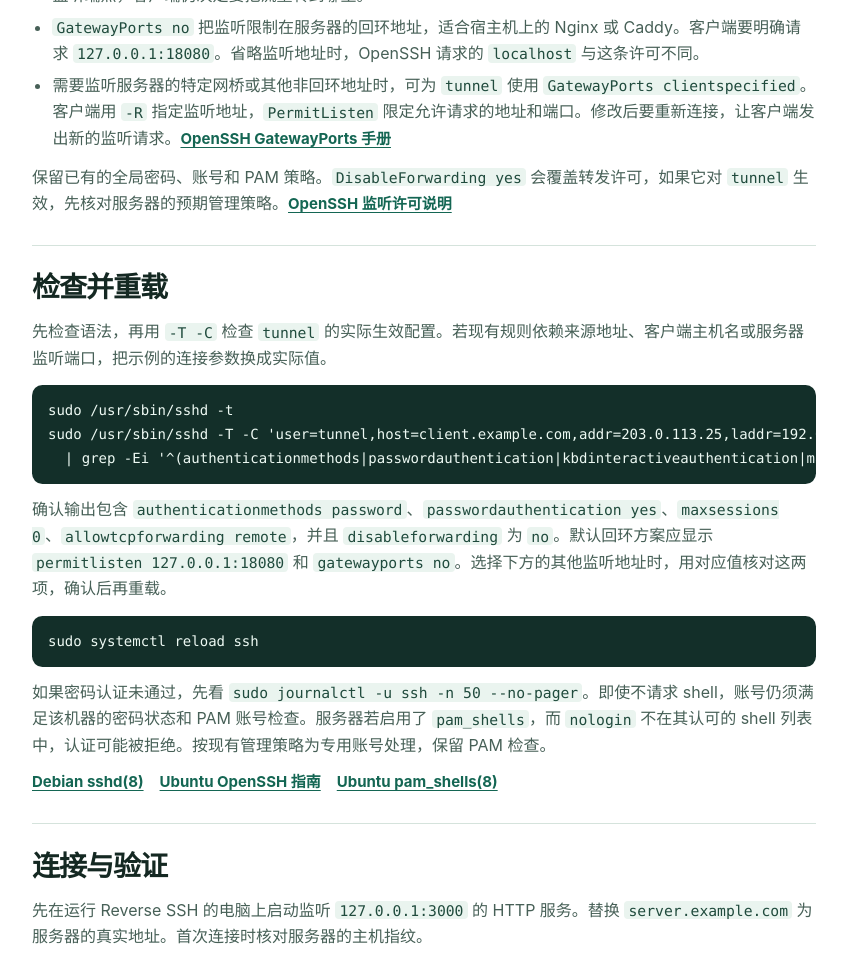
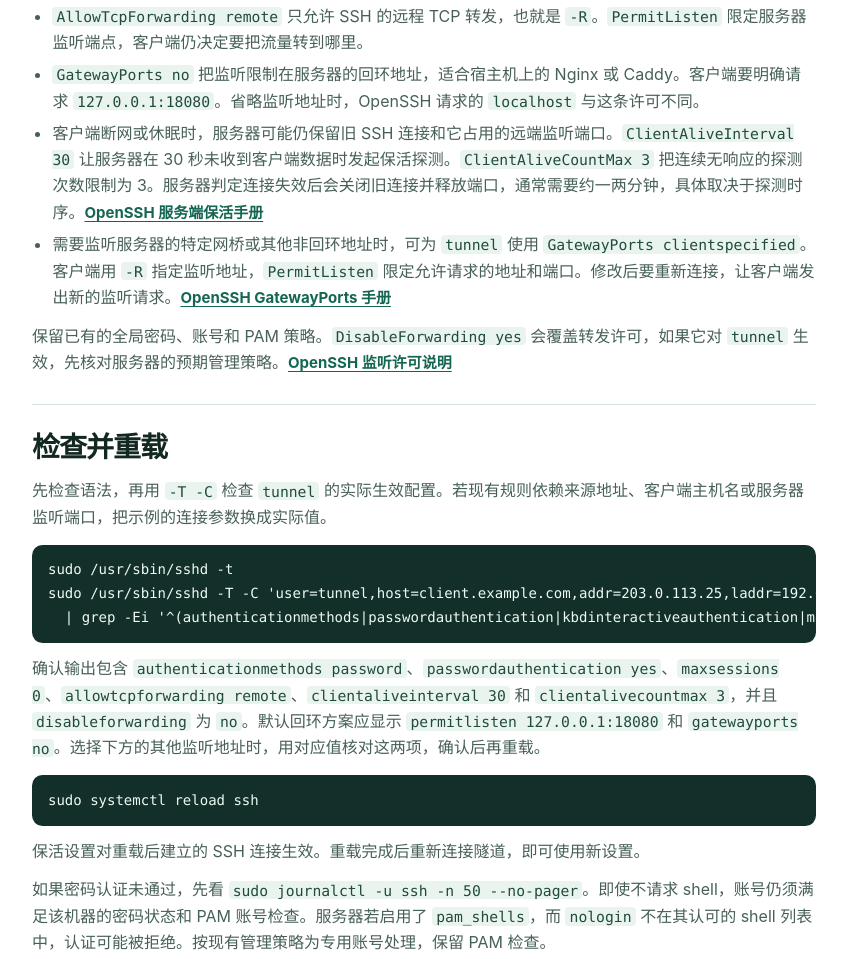
Before and after one commit to AdemJensen/Reverse-SSH, a plain HTML site: page docs/ssh-tunnel-user.html in a window 1280 px wide. Shown: the part 1342-2301 px from the top of the page, without its empty margins (296-1143 px from the left). Drawn offline with Linux system fonts and the light colour scheme.

Commit message:
Document server keepalives for the tunnel user

```diff
--- a/docs/ssh-tunnel-user.html
+++ b/docs/ssh-tunnel-user.html
@@ -68,6 +68,8 @@ sudo passwd tunnel</code></pre>
     AllowTcpForwarding remote
     PermitListen 127.0.0.1:18080
     GatewayPorts no
+    ClientAliveInterval 30
+    ClientAliveCountMax 3
     AllowStreamLocalForwarding no
     AllowAgentForwarding no
     X11Forwarding no
@@ -78,6 +80,7 @@ sudo passwd tunnel</code></pre>
             <li><code>MaxSessions 0</code> 拒绝登录 shell、远程命令和 SFTP 等子系统，同时允许转发。</li>
             <li><code>AllowTcpForwarding remote</code> 只允许 SSH 的远程 TCP 转发，也就是 <code>-R</code>。<code>PermitListen</code> 限定服务器监听端点，客户端仍决定要把流量转到哪里。</li>
             <li><code>GatewayPorts no</code> 把监听限制在服务器的回环地址，适合宿主机上的 Nginx 或 Caddy。客户端要明确请求 <code>127.0.0.1:18080</code>。省略监听地址时，OpenSSH 请求的 <code>localhost</code> 与这条许可不同。</li>
+            <li>客户端断网或休眠时，服务器可能仍保留旧 SSH 连接和它占用的远端监听端口。<code>ClientAliveInterval 30</code> 让服务器在 30 秒未收到客户端数据时发起保活探测。<code>ClientAliveCountMax 3</code> 把连续无响应的探测次数限制为 3。服务器判定连接失效后会关闭旧连接并释放端口，通常需要约一两分钟，具体取决于探测时序。<a class="text-link" href="https://man.openbsd.org/sshd_config.5#ClientAliveInterval">OpenSSH 服务端保活手册</a></li>
             <li>需要监听服务器的特定网桥或其他非回环地址时，可为 <code>tunnel</code> 使用 <code>GatewayPorts clientspecified</code>。客户端用 <code>-R</code> 指定监听地址，<code>PermitListen</code> 限定允许请求的地址和端口。修改后要重新连接，让客户端发出新的监听请求。<a class="text-link" href="https://man.openbsd.org/sshd_config.5#GatewayPorts">OpenSSH GatewayPorts 手册</a></li>
           </ul>
           <p>保留已有的全局密码、账号和 PAM 策略。<code>DisableForwarding yes</code> 会覆盖转发许可，如果它对 <code>tunnel</code> 生效，先核对服务器的预期管理策略。<a class="text-link" href="https://manpages.debian.org/trixie/openssh-server/sshd_config.5.en.html#PermitListen">OpenSSH 监听许可说明</a></p>
@@ -88,9 +91,10 @@ sudo passwd tunnel</code></pre>
           <p>先检查语法，再用 <code>-T -C</code> 检查 <code>tunnel</code> 的实际生效配置。若现有规则依赖来源地址、客户端主机名或服务器监听端口，把示例的连接参数换成实际值。</p>
           <pre tabindex="0" aria-label="检查 SSH 配置语法和生效规则"><code>sudo /usr/sbin/sshd -t
 sudo /usr/sbin/sshd -T -C 'user=tunnel,host=client.example.com,addr=203.0.113.25,laddr=192.0.2.10,lport=22' \
-  | grep -Ei '^(authenticationmethods|passwordauthentication|kbdinteractiveauthentication|maxsessions|allowtcpforwarding|permitlisten|gatewayports|disableforwarding) '</code></pre>
-          <p>确认输出包含 <code>authenticationmethods password</code>、<code>passwordauthentication yes</code>、<code>maxsessions 0</code>、<code>allowtcpforwarding remote</code>，并且 <code>disableforwarding</code> 为 <code>no</code>。默认回环方案应显示 <code>permitlisten 127.0.0.1:18080</code> 和 <code>gatewayports no</code>。选择下方的其他监听地址时，用对应值核对这两项，确认后再重载。</p>
+  | grep -Ei '^(authenticationmethods|passwordauthentication|kbdinteractiveauthentication|maxsessions|allowtcpforwarding|permitlisten|gatewayports|disableforwarding|clientaliveinterval|clientalivecountmax) '</code></pre>
+          <p>确认输出包含 <code>authenticationmethods password</code>、<code>passwordauthentication yes</code>、<code>maxsessions 0</code>、<code>allowtcpforwarding remote</code>、<code>clientaliveinterval 30</code> 和 <code>clientalivecountmax 3</code>，并且 <code>disableforwarding</code> 为 <code>no</code>。默认回环方案应显示 <code>permitlisten 127.0.0.1:18080</code> 和 <code>gatewayports no</code>。选择下方的其他监听地址时，用对应值核对这两项，确认后再重载。</p>
           <pre tabindex="0" aria-label="重载 SSH 服务"><code>sudo systemctl reload ssh</code></pre>
+          <p>保活设置对重载后建立的 SSH 连接生效。重载完成后重新连接隧道，即可使用新设置。</p>
           <p>如果密码认证未通过，先看 <code>sudo journalctl -u ssh -n 50 --no-pager</code>。即使不请求 shell，账号仍须满足该机器的密码状态和 PAM 账号检查。服务器若启用了 <code>pam_shells</code>，而 <code>nologin</code> 不在其认可的 shell 列表中，认证可能被拒绝。按现有管理策略为专用账号处理，保留 PAM 检查。</p>
           <p class="tutorial-links"><a class="text-link" href="https://manpages.debian.org/trixie/openssh-server/sshd.8.en.html">Debian sshd(8)</a><a class="text-link" href="https://ubuntu.com/server/docs/how-to/security/openssh-server/">Ubuntu OpenSSH 指南</a><a class="text-link" href="https://manpages.ubuntu.com/manpages/noble/man8/pam_shells.8.html">Ubuntu pam_shells(8)</a></p>
         </section>
```
